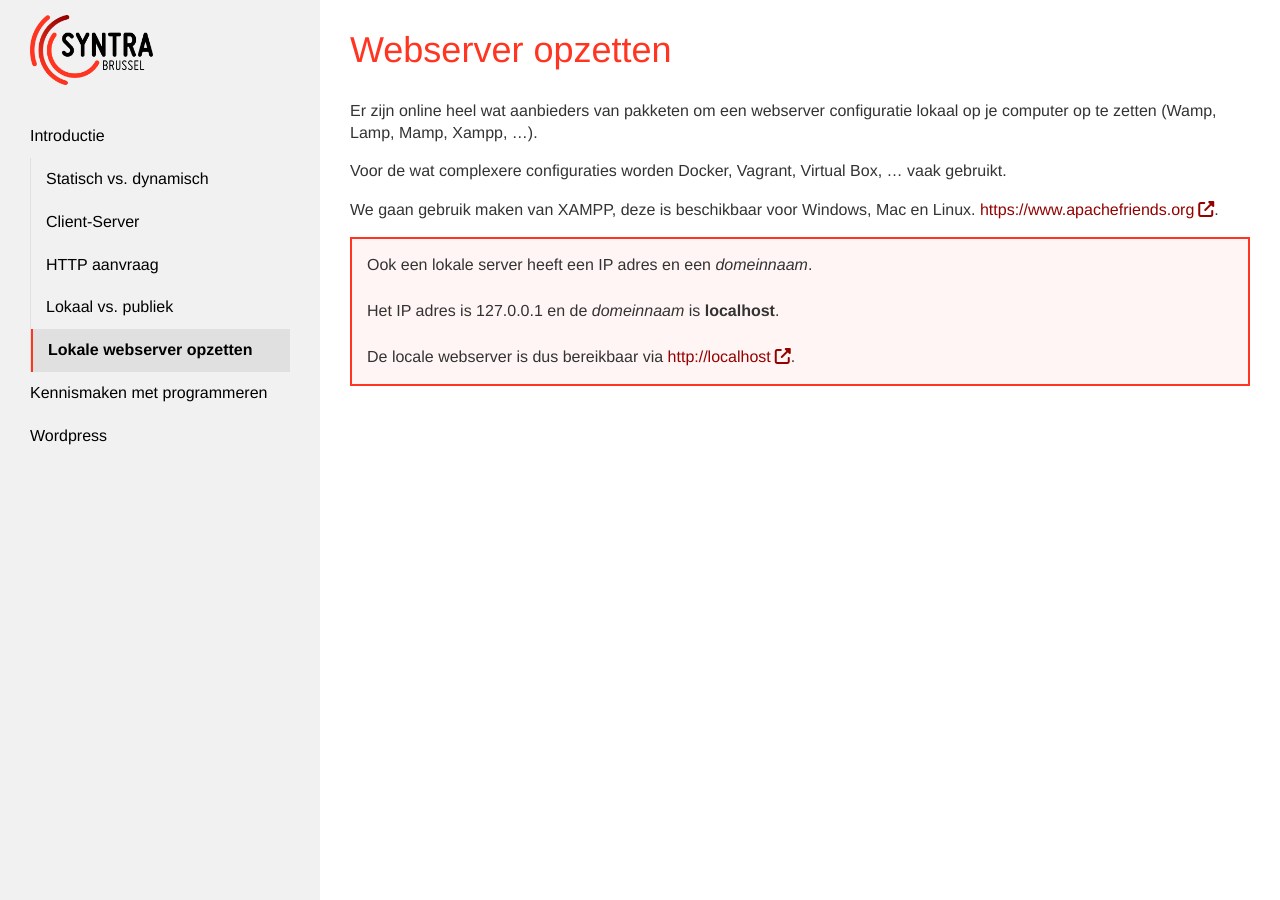
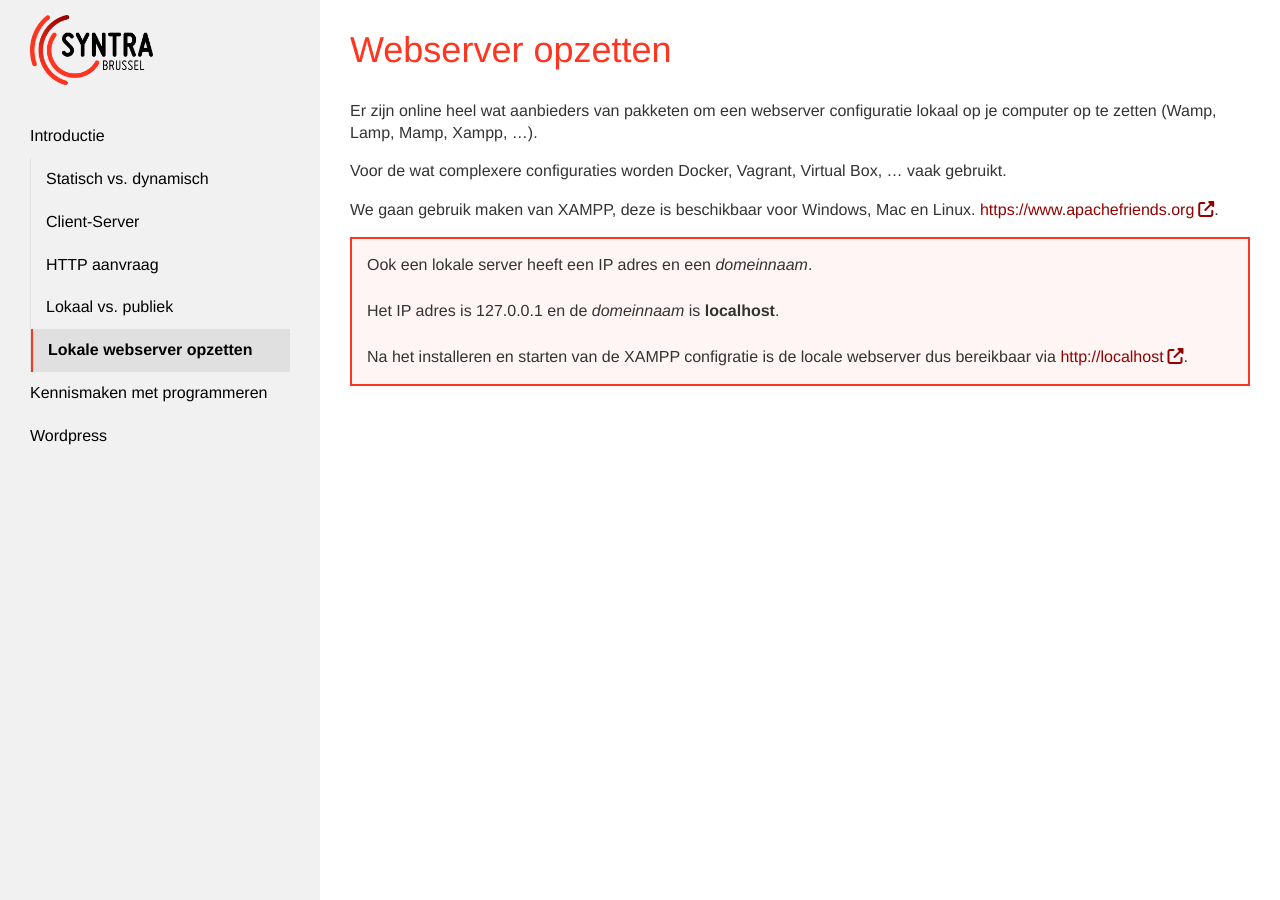
Before and after one commit to Syntra-Brussel/dynamische-webtechnieken, a Jekyll site: the page built from introductie/lokale-webserver-opzetten.md, in a window 1280 px wide and 900 px high. Built offline with Jekyll 4.4.1, drawn with Linux system fonts in a browser that asks for light colours; nearby versions of some CDN libraries; a script that is not in the unit is left out.

Commit message:
Update lokale-webserver-opzetten.md

```diff
--- a/introductie/lokale-webserver-opzetten.md
+++ b/introductie/lokale-webserver-opzetten.md
@@ -16,5 +16,5 @@ Ook een lokale server heeft een IP adres en een <em>domeinnaam</em>.<br /><br />
 
 Het IP adres is 127.0.0.1 en de <em>domeinnaam</em> is <strong>localhost</strong>.<br /><br />
 
-De locale webserver is dus bereikbaar via <a href="http://localhost" target="_blank">http://localhost</a>.
+Na het installeren en starten van de XAMPP configratie is de locale webserver dus bereikbaar via <a href="http://localhost" target="_blank">http://localhost</a>.
 </div>
```
